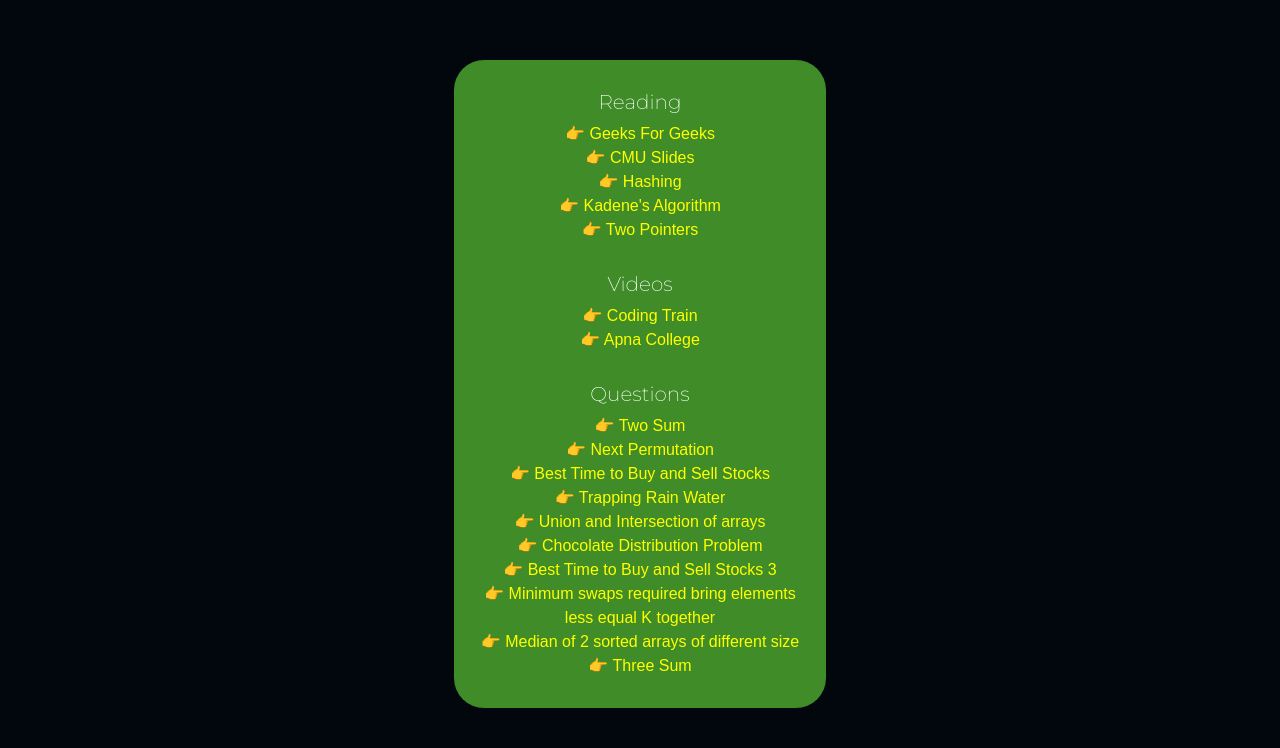
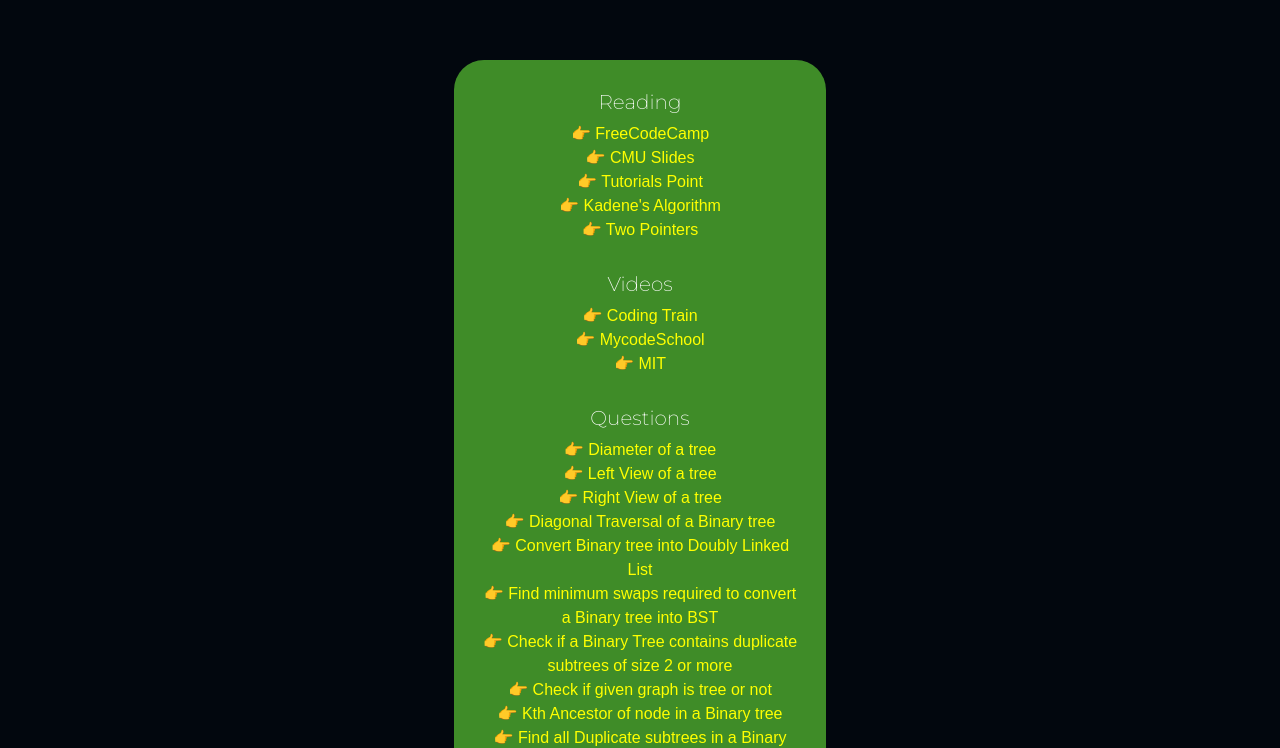
Before and after one commit to 2211shubham/Placement-Buddy, a plain HTML site: page Pages/binarytree.html in a window 1280 px wide. Shown: the part 204-952 px from the top of the page. Drawn offline with nearby package versions, Linux system fonts and the light colour scheme.

Commit message:
binary tree added

```diff
--- a/Pages/binarytree.html
+++ b/Pages/binarytree.html
@@ -52,27 +52,29 @@
             <div class="card-wrap">
             <div class="col-md-4 content container">
                 <h5 class="heading top">Reading</h5>
-                <a href="https://www.geeksforgeeks.org/introduction-to-arrays/" target="_blank" rel="noopener noreferrer">👉 Geeks For Geeks</a>
-                <a href="https://www.cs.cmu.edu/~15122/handouts/03-arrays.pdf" target="_blank" rel="noopener noreferrer">👉 CMU Slides</a>
-                <a href="https://www.geeksforgeeks.org/hashing-data-structure/" target="_blank" rel="noopener noreferrer">👉 Hashing</a>
+                <a href="https://www.freecodecamp.org/news/all-you-need-to-know-about-tree-data-structures-bceacb85490c/" target="_blank" rel="noopener noreferrer">👉 FreeCodeCamp</a>
+                <a href="https://www.cs.cmu.edu/~clo/www/CMU/DataStructures/Lessons/lesson4_1.htm" target="_blank" rel="noopener noreferrer">👉 CMU Slides</a>
+                <a href="https://www.tutorialspoint.com/data_structures_algorithms/tree_data_structure.htm" target="_blank" rel="noopener noreferrer">👉 Tutorials Point</a>
                 <a href="https://www.geeksforgeeks.org/largest-sum-contiguous-subarray/" target="_blank" rel="noopener noreferrer">👉 Kadene's Algorithm</a>
                 <a href="https://www.geeksforgeeks.org/two-pointers-technique/" target="_blank" rel="noopener noreferrer">👉 Two Pointers</a>
 
                 <h5 class="heading top">Videos</h5>
-                <a href="https://www.youtube.com/watch?v=NptnmWvkbTw" target="_blank" rel="noopener noreferrer">👉 Coding Train</a>
-                <a href="https://www.youtube.com/playlist?list=PLfqMhTWNBTe0b2nM6JHVCnAkhQRGiZMSJ" target="_blank" rel="noopener noreferrer">👉 Apna College</a>
+                <a href="https://www.youtube.com/watch?v=ZNH0MuQ51m4" target="_blank" rel="noopener noreferrer">👉 Coding Train</a>
+                <a href="https://www.youtube.com/watch?v=qH6yxkw0u78" target="_blank" rel="noopener noreferrer">👉 MycodeSchool</a>
+                <a href="https://www.youtube.com/watch?v=9Jry5-82I68" target="_blank" rel="noopener noreferrer">👉 MIT</a>
+
                 <h5 class="heading top">Questions</h5>
-                <a href="https://leetcode.com/problems/two-sum/" target="_blank" rel="noopener noreferrer">👉 Two Sum</a>
-                <a href="https://leetcode.com/problems/next-permutation/" target="_blank" rel="noopener noreferrer">👉 Next Permutation</a>
-                <a href="https://leetcode.com/problems/best-time-to-buy-and-sell-stock/" target="_blank" rel="noopener noreferrer">👉 Best Time to Buy and Sell Stocks</a>
-                <a href="https://practice.geeksforgeeks.org/problems/trapping-rain-water-1587115621/1" target="_blank" rel="noopener noreferrer">👉 Trapping Rain Water</a>
-                <a href="https://practice.geeksforgeeks.org/problems/union-of-two-arrays3538/1" target="_blank" rel="noopener noreferrer">👉 Union and Intersection of arrays</a>
-                <a href="https://practice.geeksforgeeks.org/problems/chocolate-distribution-problem3825/1" target="_blank" rel="noopener noreferrer">👉 Chocolate Distribution Problem</a>
-                <a href="https://leetcode.com/problems/best-time-to-buy-and-sell-stock-iii/" target="_blank" rel="noopener noreferrer">👉 Best Time to Buy and Sell Stocks 3</a>
-                <a href="https://practice.geeksforgeeks.org/problems/minimum-swaps-required-to-bring-all-elements-less-than-or-equal-to-k-together4847/1" target="_blank" rel="noopener noreferrer">👉 Minimum swaps required bring elements less equal K together</a>
-                <a href="https://www.geeksforgeeks.org/median-of-two-sorted-arrays-of-different-sizes/" target="_blank" rel="noopener noreferrer">👉 Median of 2 sorted arrays of different size</a>
+                <a href="https://practice.geeksforgeeks.org/problems/diameter-of-binary-tree/1" target="_blank" rel="noopener noreferrer">👉 Diameter of a tree</a>
+                <a href="https://practice.geeksforgeeks.org/problems/left-view-of-binary-tree/1" target="_blank" rel="noopener noreferrer">👉 Left View of a tree</a>
+                <a href="https://practice.geeksforgeeks.org/problems/right-view-of-binary-tree/1" target="_blank" rel="noopener noreferrer">👉 Right View of a tree</a>
+                <a href="https://www.geeksforgeeks.org/diagonal-traversal-of-binary-tree/" target="_blank" rel="noopener noreferrer">👉 Diagonal Traversal of a Binary tree</a>
+                <a href="https://practice.geeksforgeeks.org/problems/binary-tree-to-dll/1" target="_blank" rel="noopener noreferrer">👉 Convert Binary tree into Doubly Linked List</a>
+                <a href="https://www.geeksforgeeks.org/minimum-swap-required-convert-binary-tree-binary-search-tree/" target="_blank" rel="noopener noreferrer">👉 Find minimum swaps required to convert a Binary tree into BST</a>
+                <a href="https://practice.geeksforgeeks.org/problems/duplicate-subtree-in-binary-tree/1" target="_blank" rel="noopener noreferrer">👉 Check if a Binary Tree contains duplicate subtrees of size 2 or more</a>
+                <a href="https://www.geeksforgeeks.org/check-given-graph-tree/" target="_blank" rel="noopener noreferrer">👉 Check if given graph is tree or not</a>
+                <a href="https://www.geeksforgeeks.org/kth-ancestor-node-binary-tree-set-2/" target="_blank" rel="noopener noreferrer">👉 Kth Ancestor of node in a Binary tree</a>
 
-                <a  class ="last"href="https://leetcode.com/problems/3sum/" target="_blank" rel="noopener noreferrer">👉 Three Sum</a>
+                <a  class ="last"href="https://practice.geeksforgeeks.org/problems/duplicate-subtrees/1" target="_blank" rel="noopener noreferrer">👉 Find all Duplicate subtrees in a Binary tree</a>
             </div>
             </div>
             <div class="col-md-4"></div>
```
Also changed, not shown: index.html (+1 -1 lines).
